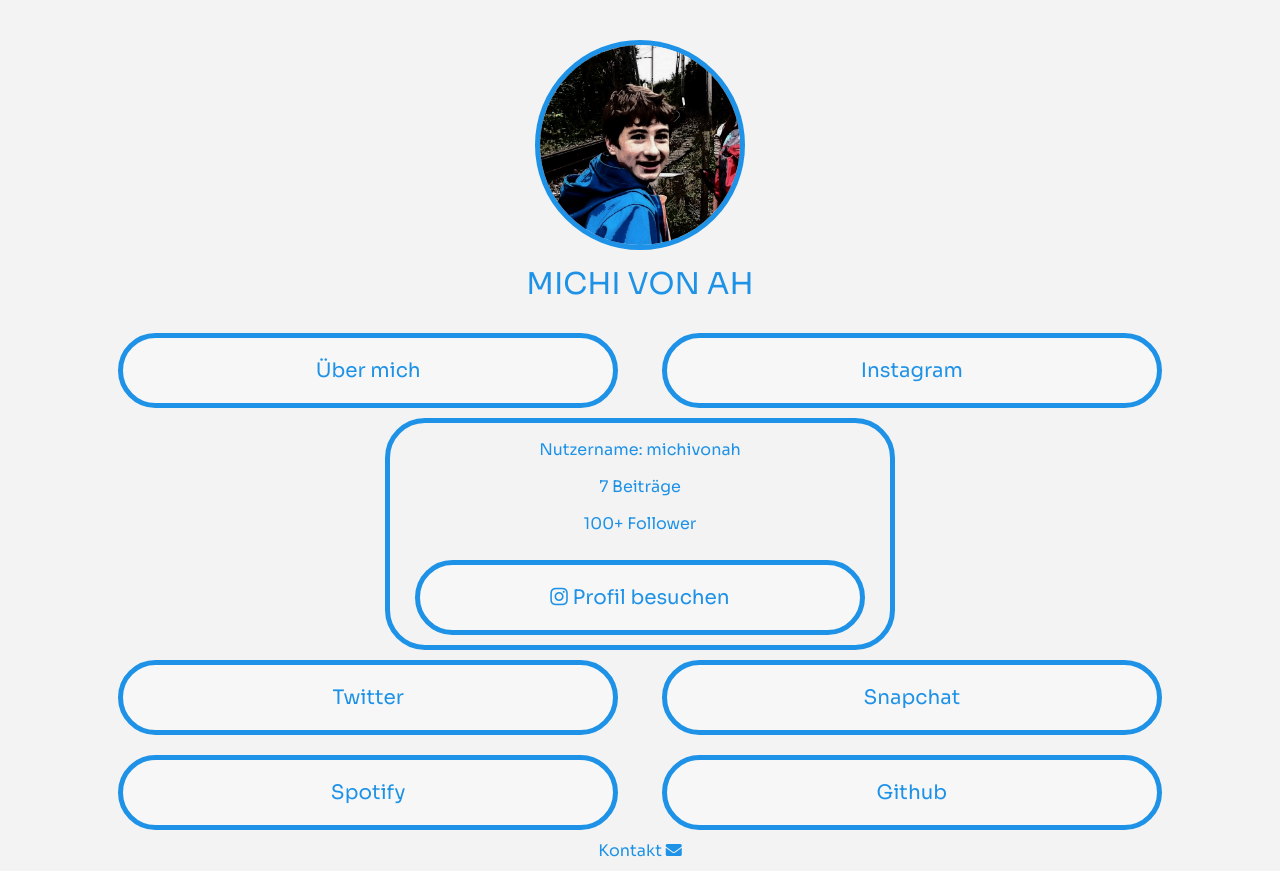
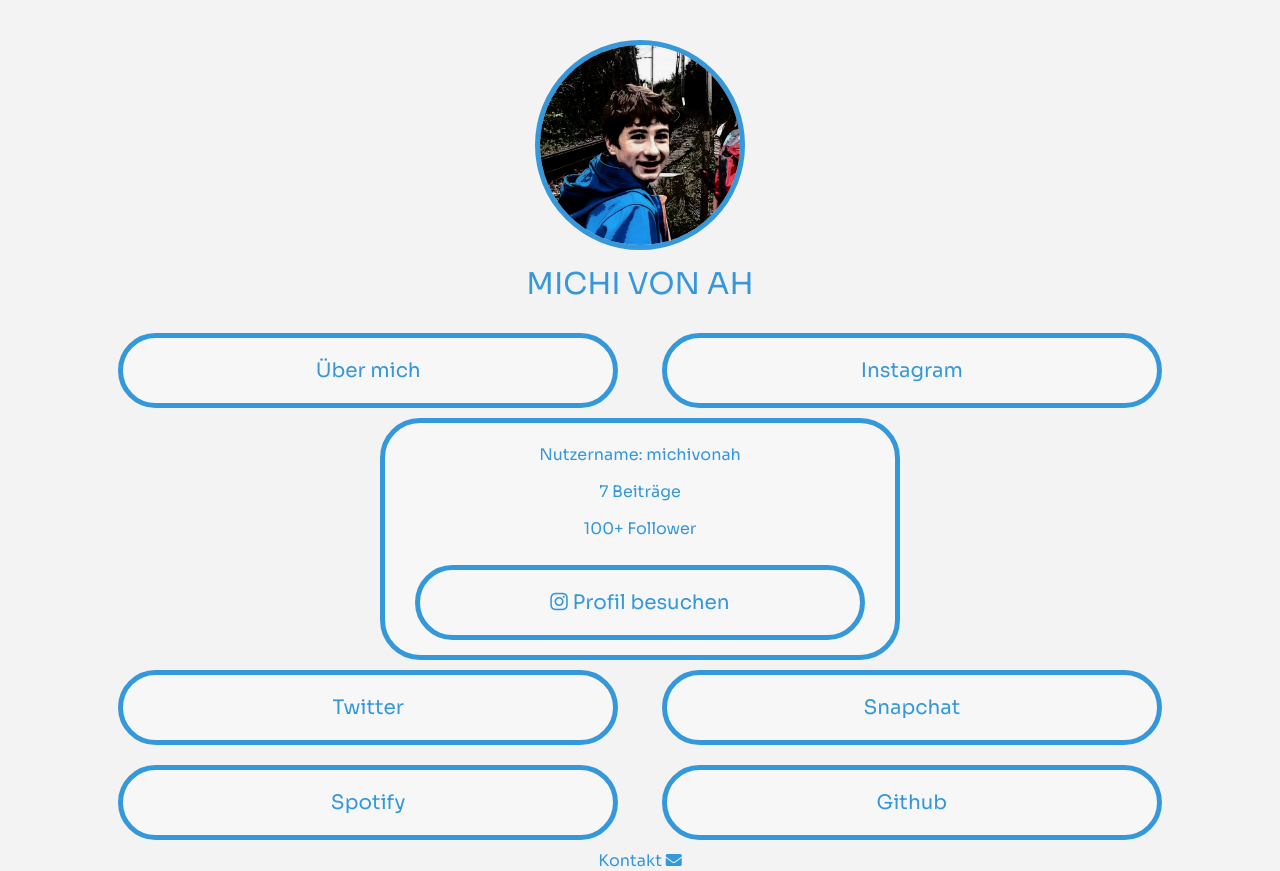
Before and after one commit to michivonah/socialmedia, a plain HTML site: page index.html in a window 1280 px wide. Both pictures are taken after a click on the button "Instagram". Drawn offline with nearby package versions, Linux system fonts and the light colour scheme; no server answers.

Commit message:
version 2

```diff
--- a/style.css
+++ b/style.css
@@ -1,17 +1,21 @@
 body{
      margin: 0;
      padding: 0;
-     color: #1e92e7;
-     background: #f3f3f3;
+     color: var(--theme);
+     background: var(--background);
      text-align: center;
      font-family: sora, sans-serif;
+     --button: #f7f7f7;
+     --button-hover: #e0d2c7;
+     --background: #f3f3f3;
+     --theme: #3498db;
      }
 
 
 #loading-screen{
      width: 100%;
      height: 100vh;
-     background: #f3f3f3;
+     background: var(--background);
      position: fixed;
      align-items: center;
      justify-content: center;
@@ -21,7 +25,7 @@ body{
 #loading{
      width: 50px;
      height: 50px;
-     color: #1e92e7;
+     color: var(--theme);
      border: 10px solid;
      border-radius: 50%;
      border-top-color: transparent;
@@ -55,17 +59,18 @@ body{
      height: 200px;
      border-radius: 50%;
      border: 5px solid;
-     color: #1e92e7;
+     color: var(--theme);
      }
 
 .socialmedia-info{
      width: 90%;
      height: auto;
-     background: transparent;
+     background: var(--button);
      margin: auto;
+     padding: 5px;
      border: 5px solid;
      border-radius: 40px;
-     color: #1e92e7;
+     color: var(--theme);
      display: none;
      max-width: 500px;
      }
@@ -78,16 +83,17 @@ body{
 
 a {
       text-decoration: none;
-      color: #1e92e7;
+      color: var(--theme);
      }
 
 a:hover {
-      color: #1e92e7;
+      color: var(--theme);
+      text-decoration: underline;
      }
 
 button {
-      color: #1e92e7;
-      background: #f7f7f7;
+      color: var(--theme);
+      background: var(--button);
       text-decoration: none;
       border: 5px solid;
       border-radius: 40px;
@@ -104,10 +110,17 @@ button {
      }
 
 button:hover {
-      background: #e0d2c7;
+      background: var(--button-hover);
      }
 
 
 @keyframes loading{
      to{ transform: rotate(720deg); }
      }
+
+     @media (prefers-color-sheme: dark){
+       --button: #181818;
+       --button-hover: #202020;
+       --background: #000;
+       --theme: #1abc9c;
+     }
```
